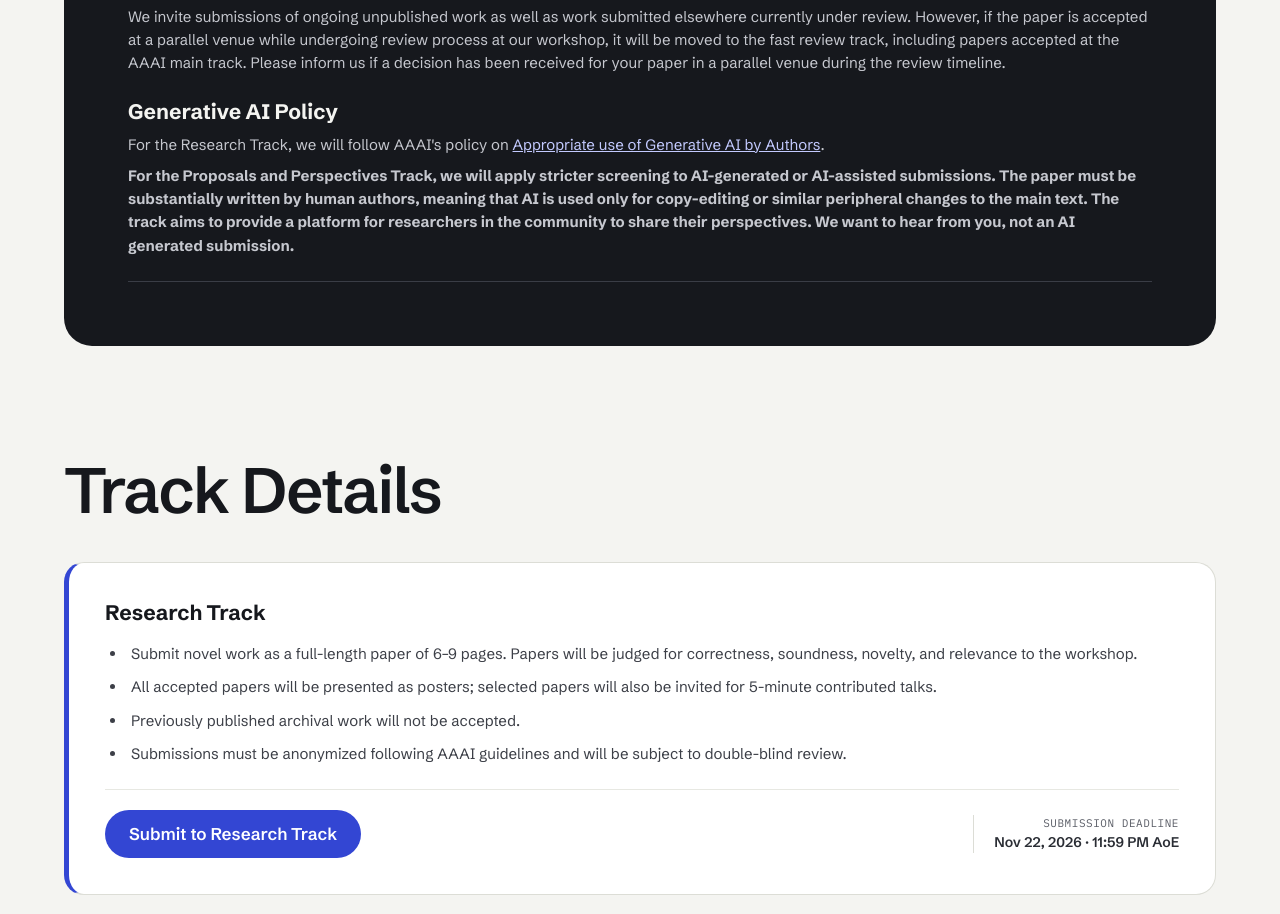
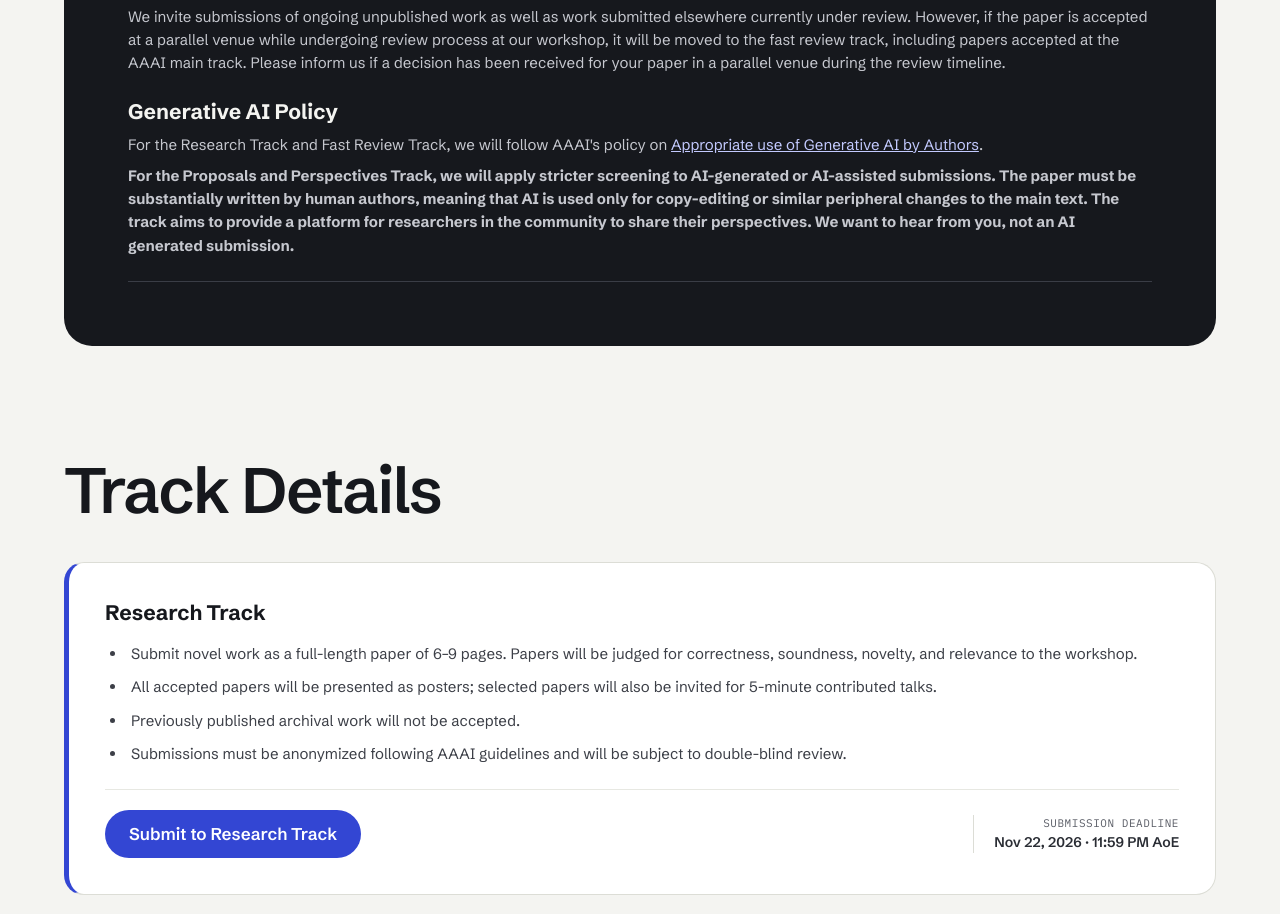
Before and after one commit to homogenization-in-ai/homogenization-in-ai.github.io, a plain HTML site: page aaai27/index.html in a window 1280 px wide. Shown: the part 3503-4417 px from the top of the page. Drawn offline with Linux system fonts and the light colour scheme.

Commit message:
Include fast review in generative AI policy
Co-authored-by: Copilot <223556219+Copilot@users.noreply.github.com>

```diff
--- a/aaai27/index.html
+++ b/aaai27/index.html
@@ -224,7 +224,7 @@
       </div>
       <div class="generative-ai-policy">
         <h3>Generative AI Policy</h3>
-        <p>For the Research Track, we will follow AAAI's policy on <a href="https://aaai.org/conference/aaai/aaai-27/main-technical-track-call/">Appropriate use of Generative AI by Authors</a>.</p>
+        <p>For the Research Track and Fast Review Track, we will follow AAAI's policy on <a href="https://aaai.org/conference/aaai/aaai-27/main-technical-track-call/">Appropriate use of Generative AI by Authors</a>.</p>
         <p><strong>For the Proposals and Perspectives Track, we will apply stricter screening to AI-generated or AI-assisted submissions. The paper must be substantially written by human authors, meaning that AI is used only for copy-editing or similar peripheral changes to the main text. The track aims to provide a platform for researchers in the community to share their perspectives. We want to hear from you, not an AI generated submission.</strong></p>
       </div>
     </div>
```
